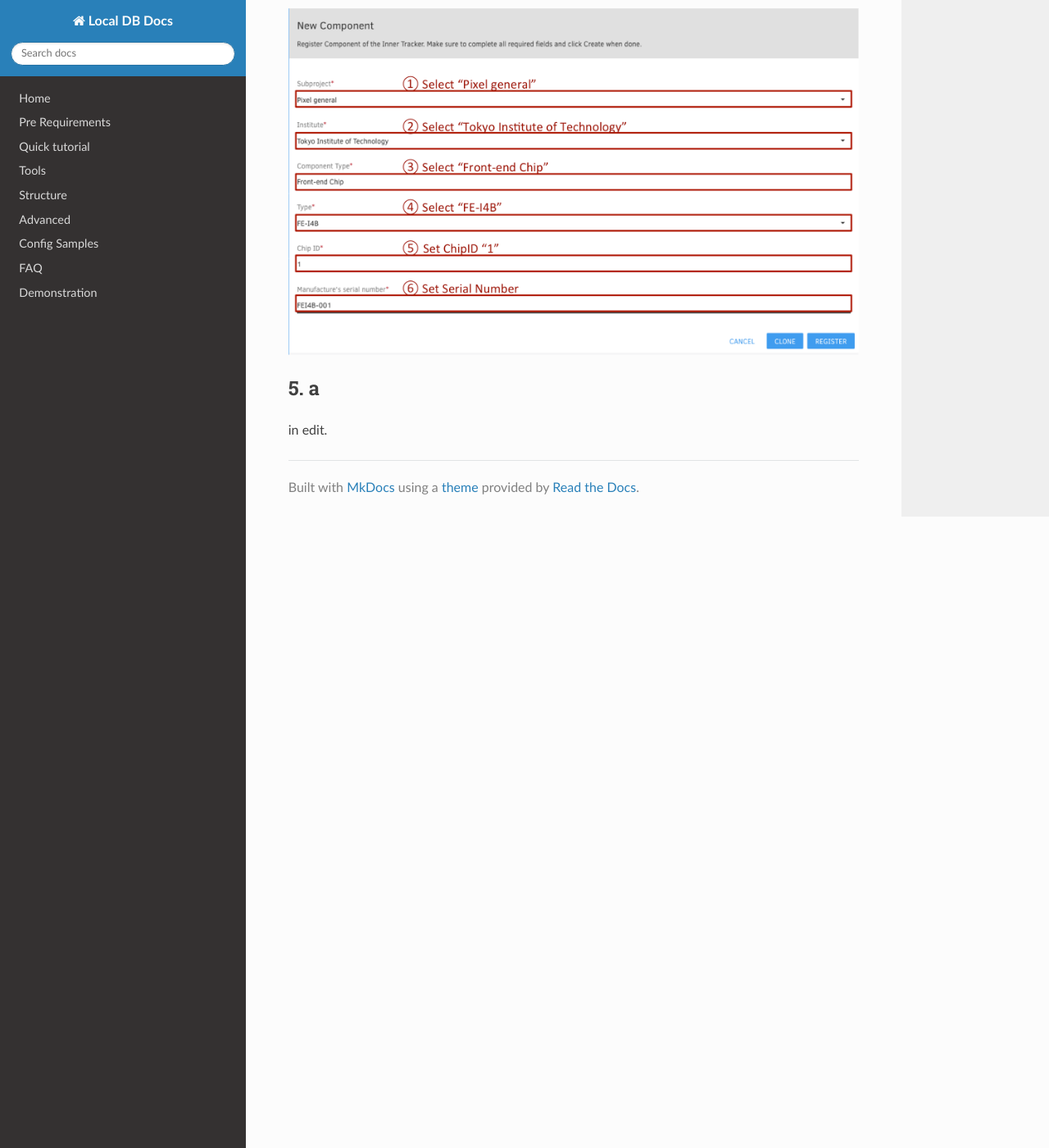
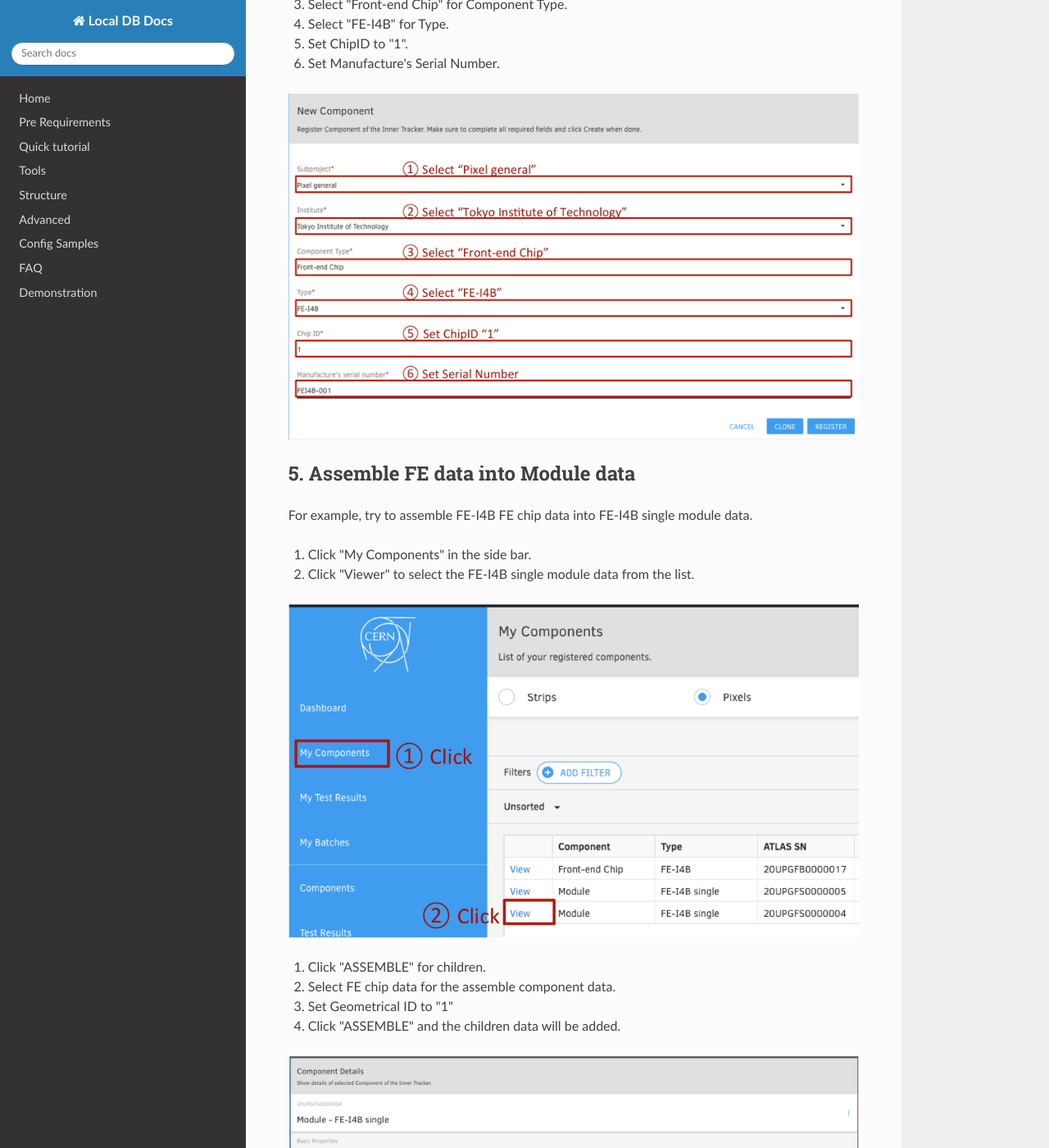
Before and after one commit to jlab-hep/localdb-docs, an MkDocs documentation site: the page built from docs/database_demonstration_register_itkpd.md, in a window 1280 px wide and 1400 px high, scrolled down 2063 px. Shown: the whole window at 82% size. Built offline with MkDocs 1.6.1, drawn with Linux system fonts in a browser that asks for light colours; nearby versions of some CDN libraries; old or Windows-style settings are respelled for this version of MkDocs; some of the changed text lies outside the part shown.

Commit message:
Updated ITk PD registration page

```diff
--- a/docs/database_demonstration_register_itkpd.md
+++ b/docs/database_demonstration_register_itkpd.md
@@ -1,4 +1,8 @@
 # Module Registration in ITkPD
+
+## Goal
+
+Register the component data (FE-I4B single module data & FE-I4B FE chip data for example).
 
 ## 1. Access ITkPD Web Page
 
@@ -38,6 +42,20 @@ For example, try to register new FE-I4B FE chip.
 
 ![FE Registration](images/demo_itkpd_register_3.png)
 
-## 5. a
+## 5. Assemble FE data into Module data
 
-in edit.
+For example, try to assemble FE-I4B FE chip data into FE-I4B single module data.
+
+1. Click "My Components" in the side bar.
+2. Click "Viewer" to select the FE-I4B single module data from the list.
+
+![FE Registration](images/demo_itkpd_register_4.png)
+
+1. Click "ASSEMBLE" for children.
+2. Select FE chip data for the assemble component data.
+3. Set Geometrical ID to "1"
+4. Click "ASSEMBLE" and the children data will be added.
+
+![FE Registration](images/demo_itkpd_register_5.png)
+
+Finish!
```
Also changed, not shown: docs/images/demo_itkpd_register_4.png (added), docs/images/demo_itkpd_register_5.png (added).
